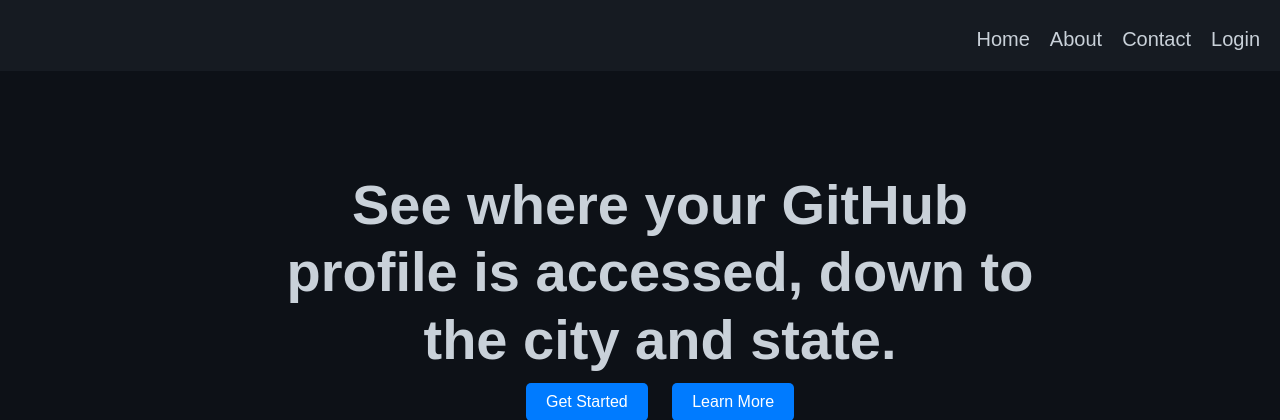
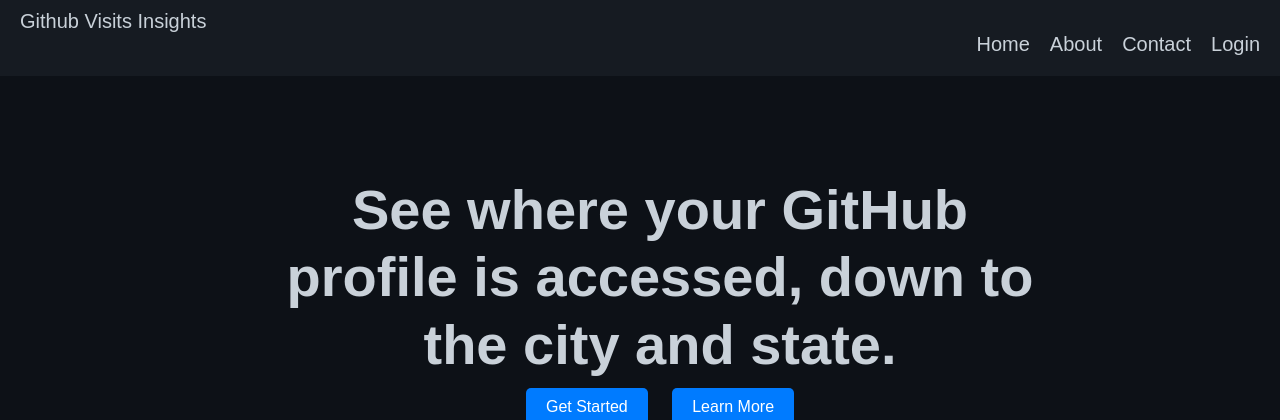
Before and after one commit to dpshah23/Github-Visitor-Info-Admin, a Django app: page / in a window 1280 px wide. Shown: the top 420 px of the page. Run offline with Django 4.2, Linux system fonts and the light colour scheme; some libraries are stand-ins or nearby versions.

Commit message:
Updated css

```diff
--- a/static/css/common.css
+++ b/static/css/common.css
@@ -13,3 +13,22 @@
     --selection-bg-color:#c9d1d9;
     --selection-text-color:#fff;
 }
+
+/* ---------Custom Scroll bar----------- */
+
+::-webkit-scrollbar {
+    width: 15px;
+}
+
+::-webkit-scrollbar-track{
+    background: #f1f1f1;
+}
+
+::-webkit-scrollbar-thumb{
+    background: #888;
+    border-radius: 10px;
+}
+
+::-webkit-scrollbar-thumb:hover{
+    background: #555;
+}
--- a/static/css/navbar.css
+++ b/static/css/navbar.css
@@ -36,3 +36,13 @@
     margin: 0;
     padding: 0;
 }
+
+.main-navbar-title{
+    display: flex;
+    font-size: 20px;
+    margin: 0;
+    padding: 0;
+    color: var(--text-color);
+    justify-content: left;
+    align-items: center;
+}
--- a/templates/navbar.html
+++ b/templates/navbar.html
@@ -3,9 +3,9 @@
 
 
 <nav class="navbar">
-    <div class="navbar-brand">
-        <a href="/"></a>
-    </div>
+    <span class="navbar-toggle-label">
+        <a href="/" class="main-navbar-title">Github Visits Insights</a>
+    </span>
     {% comment %} <input type="checkbox" id="navbar-toggle"> {% endcomment %}
     {% comment %} <label for="navbar-toggle" class="navbar-toggle-label">
         <span></span>
```
Also changed, not shown: static/css/get_link.css (+56 -0 lines), templates/get_link.html (+8 -8 lines).
